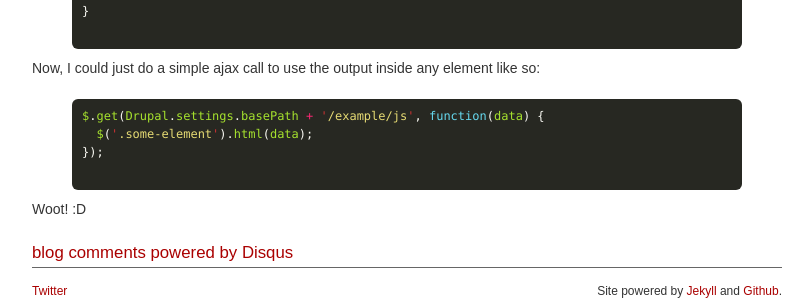
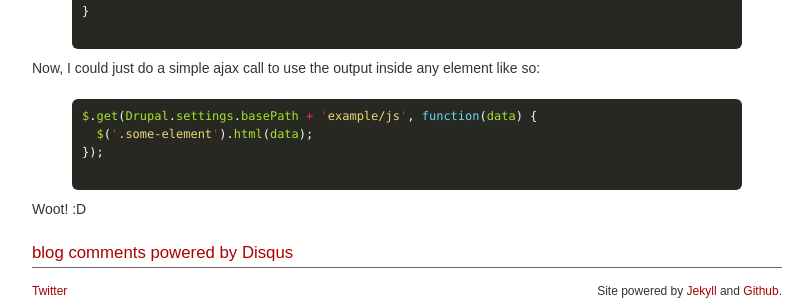
Before and after one commit to dsdeiz/old-blog, a Jekyll site: the page built from _posts/blog/2012-02-06-Print-Views-Output.md, in a window 1280 px wide. Shown: the part 695-995 px from the top of the page, without its empty margins (233-1043 px from the left). Built offline with Jekyll 4.4.1, drawn with Linux system fonts in a browser that asks for light colours; some web fonts are replaced; comment, search, counter and statistics services are not loaded.

```diff
--- a/_posts/blog/2012-02-06-Print-Views-Output.md
+++ b/_posts/blog/2012-02-06-Print-Views-Output.md
@@ -37,7 +37,7 @@ function MODULE_menu_callback() {
 Now, I could just do a simple ajax call to use the output inside any element like so:
 
 {% highlight javascript %}
-$.get(Drupal.settings.basePath + '/example/js', function(data) {
+$.get(Drupal.settings.basePath + 'example/js', function(data) {
   $('.some-element').html(data);
 });
 {% endhighlight %}
```
